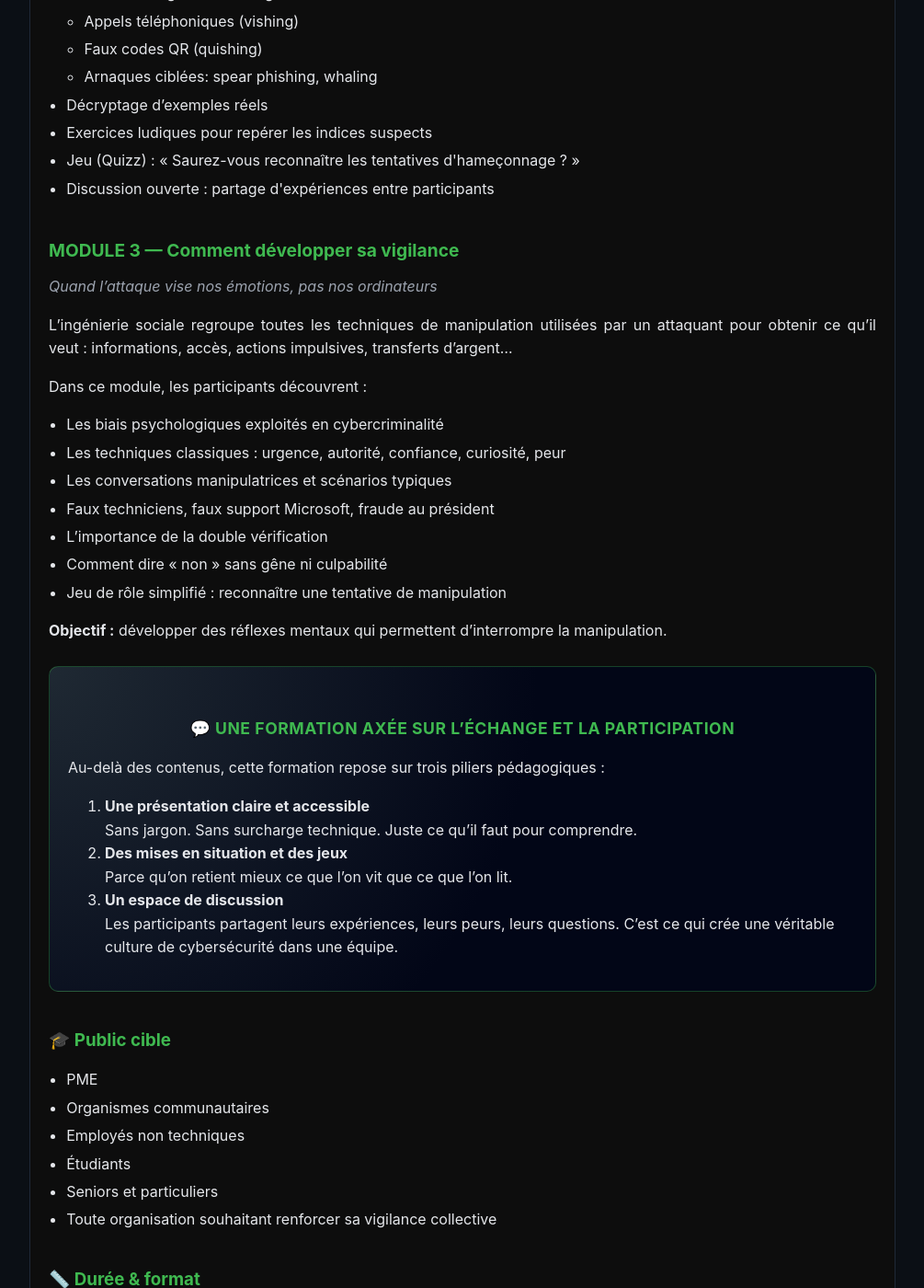
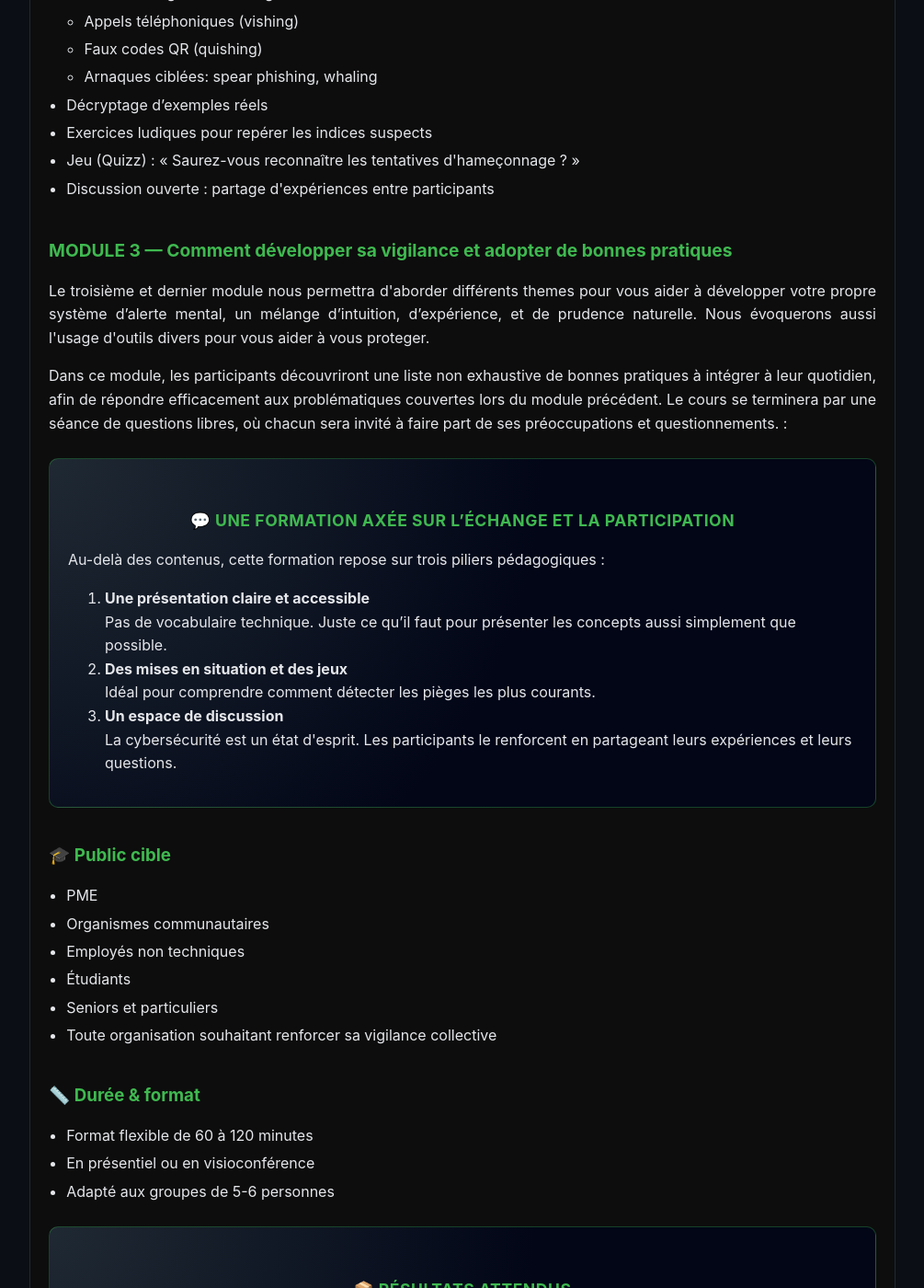
Before and after one commit to sqltemp/portfolio, a Jekyll site: the page projects/phares/formation.html, which Jekyll copies as it is, in a window 1280 px wide and 1400 px high, scrolled down 1661 px. Shown: the whole window at 92% size, without its empty margins (137-1142 px from the left). Built offline with Jekyll 4.4.1, drawn with Linux system fonts in a browser that asks for light colours; some of the changed text lies outside the part shown.

Commit message:
Update formation.html

```diff
--- a/projects/phares/formation.html
+++ b/projects/phares/formation.html
@@ -201,35 +201,25 @@
 
 
     <!-- MODULE 3 -->
-    <h3 class="module-titre">MODULE 3 — Comment développer sa vigilance</h3>
-    <p class="module-soustitre">Quand l’attaque vise nos émotions, pas nos ordinateurs</p>
+    <h3 class="module-titre">MODULE 3 — Comment développer sa vigilance et adopter de bonnes pratiques</h3>
 
     <p>
-      L’ingénierie sociale regroupe toutes les techniques de manipulation utilisées par un attaquant pour obtenir
-      ce qu’il veut&nbsp;: informations, accès, actions impulsives, transferts d’argent…
+      Le troisième et dernier module nous permettra d'aborder différents themes pour vous aider à développer votre propre système d’alerte mental, un mélange d’intuition,
+      d’expérience, et de prudence naturelle. Nous évoquerons aussi l'usage d'outils divers pour vous aider à vous proteger.
     </p>
 
-    <p>Dans ce module, les participants découvrent&nbsp;:</p>
-    <ul>
-      <li>Les biais psychologiques exploités en cybercriminalité</li>
-      <li>Les techniques classiques&nbsp;: urgence, autorité, confiance, curiosité, peur</li>
-      <li>Les conversations manipulatrices et scénarios typiques</li>
-      <li>Faux techniciens, faux support Microsoft, fraude au président</li>
-      <li>L’importance de la double vérification</li>
-      <li>Comment dire «&nbsp;non&nbsp;» sans gêne ni culpabilité</li>
-      <li>Jeu de rôle simplifié&nbsp;: reconnaître une tentative de manipulation</li>
-    </ul>
-
-    <p><strong>Objectif&nbsp;:</strong> développer des réflexes mentaux qui permettent d’interrompre la manipulation.</p>
+    <p>Dans ce module, les participants découvriront une liste non exhaustive de bonnes pratiques à intégrer à leur quotidien,
+      afin de répondre efficacement aux problématiques couvertes lors du module précédent.
+      Le cours se terminera par une séance de questions libres, où chacun sera invité à faire part de ses préoccupations et questionnements.&nbsp;:</p>
 
     <!-- Encadré : Approche pédagogique -->
     <div class="encadre">
       <h3>💬 Une formation axée sur l’échange et la participation</h3>
       <p>Au-delà des contenus, cette formation repose sur trois piliers pédagogiques&nbsp;:</p>
       <ol>
-        <li><strong>Une présentation claire et accessible</strong><br>Sans jargon. Sans surcharge technique. Juste ce qu’il faut pour comprendre.</li>
-        <li><strong>Des mises en situation et des jeux</strong><br>Parce qu’on retient mieux ce que l’on vit que ce que l’on lit.</li>
-        <li><strong>Un espace de discussion</strong><br>Les participants partagent leurs expériences, leurs peurs, leurs questions. C’est ce qui crée une véritable culture de cybersécurité dans une équipe.</li>
+        <li><strong>Une présentation claire et accessible</strong><br>Pas de vocabulaire technique. Juste ce qu’il faut pour présenter les concepts aussi simplement que possible.</li>
+        <li><strong>Des mises en situation et des jeux</strong><br>Idéal pour comprendre comment détecter les pièges les plus courants.</li>
+        <li><strong>Un espace de discussion</strong><br>La cybersécurité est un état d'esprit. Les participants le renforcent en partageant leurs expériences et leurs questions.</li>
       </ol>
     </div>
 
@@ -249,7 +239,7 @@
     <ul>
       <li>Format flexible de 60 à 120 minutes</li>
       <li>En présentiel ou en visioconférence</li>
-      <li>Adapté aux groupes de toutes tailles</li>
+      <li>Adapté aux groupes de 5-6 personnes</li>
     </ul>
 
     <!-- Résultats attendus -->
@@ -259,11 +249,10 @@
       <ul>
         <li>Identifient plus facilement les tentatives de hameçonnage</li>
         <li>Comprennent comment les attaquants manipulent les émotions</li>
-        <li>Savent protéger leurs comptes et leurs appareils</li>
-        <li>Développent une vigilance naturelle, rationnelle et durable</li>
-        <li>Participent à la sécurité numérique de leur organisation</li>
+        <li>Développent une vigilance naturelle</li>
+        <li>Participent à la sécurité numérique de leur organisation et de leur domicile</li>
       </ul>
-      <p><strong>En un mot&nbsp;:</strong> ils deviennent la première ligne de défense.</p>
+      <p><strong>En un mot&nbsp;:</strong> ils deviennent votre première ligne de défense contre les cybercriminels.</p>
     </div>
 
   </section>
```
